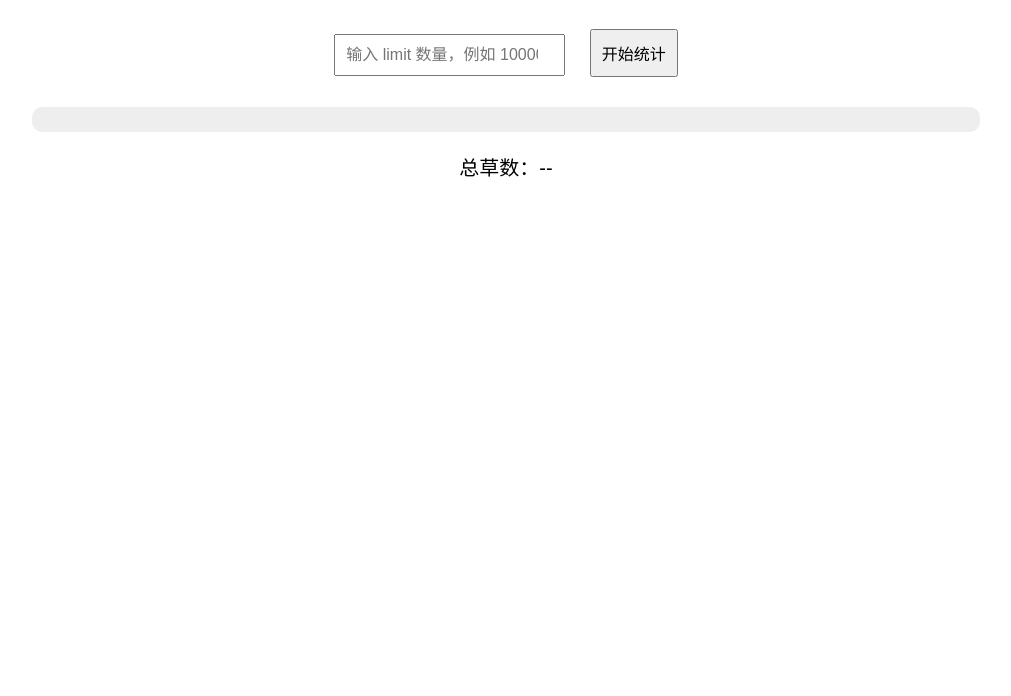
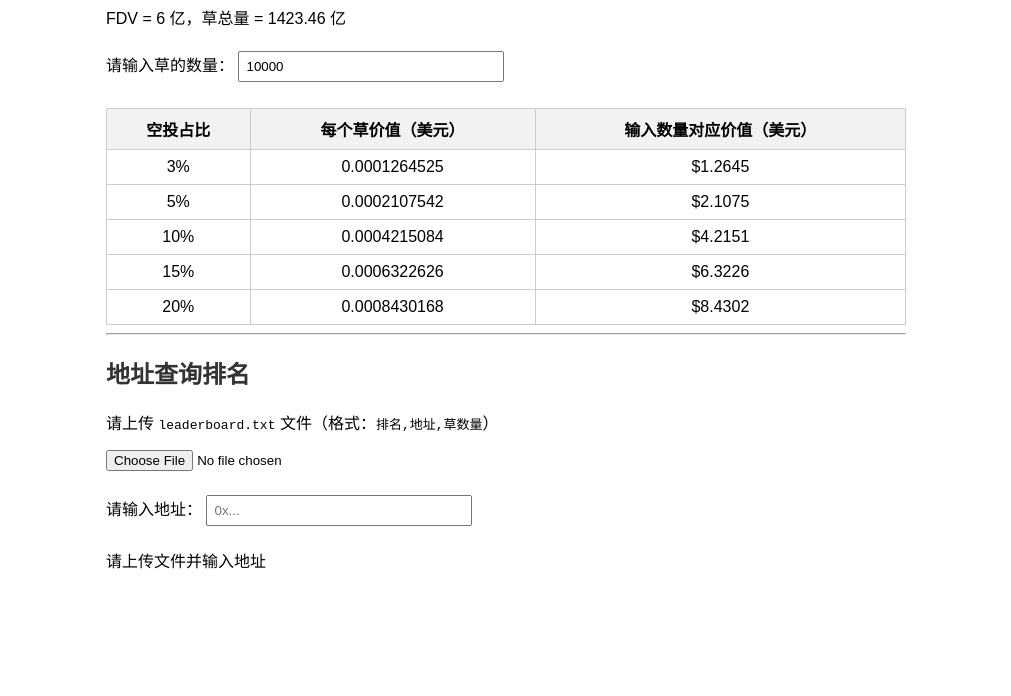
Before and after one commit to 7CCCCC21X/grass, a plain HTML site: page index.html in a window 1280 px wide. Shown: the part 104-800 px from the top of the page, without its empty margins (134-1145 px from the left). Drawn offline with Linux system fonts and the light colour scheme.

Commit message:
Update index.html

```diff
--- a/index.html
+++ b/index.html
@@ -1,104 +1,108 @@
 <!DOCTYPE html>
 <html lang="zh">
 <head>
-  <meta charset="UTF-8" />
-  <title>草总数统计</title>
+  <meta charset="UTF-8">
+  <title>草估值计算器 + 排名查询</title>
   <style>
-    body {
-      font-family: Arial, sans-serif;
-      text-align: center;
-      padding: 40px;
-    }
-
-    input, button {
-      padding: 10px;
-      font-size: 16px;
-      margin: 10px;
-    }
-
-    .progress-container {
-      width: 80%;
-      background-color: #eee;
-      border-radius: 10px;
-      overflow: hidden;
-      margin: 20px auto;
-      height: 25px;
-      position: relative;
-    }
-
-    .progress-bar {
-      height: 100%;
-      width: 0%;
-      background-color: #4caf50;
-      transition: width 0.2s ease;
-    }
-
-    .progress-text {
-      position: absolute;
-      width: 100%;
-      text-align: center;
-      line-height: 25px;
-      font-weight: bold;
-      color: #333;
-    }
-
-    .result {
-      margin-top: 20px;
-      font-size: 20px;
-    }
+    body { font-family: sans-serif; padding: 20px; max-width: 800px; margin: auto; }
+    table { width: 100%; border-collapse: collapse; margin-top: 20px; }
+    th, td { border: 1px solid #ccc; padding: 8px; text-align: center; }
+    th { background-color: #f2f2f2; }
+    input[type="number"], input[type="text"] { width: 250px; padding: 6px; margin: 6px 0; }
+    h1, h2 { color: #333; }
   </style>
 </head>
 <body>
-  <h2>🌿 统计 Eclipse 草总数</h2>
 
-  <input type="number" id="limitInput" placeholder="输入 limit 数量，例如 100000" />
-  <button onclick="fetchGrass()">开始统计</button>
+  <h1>草估值计算器</h1>
+  <p>FDV = 6 亿，草总量 = 1423.46 亿</p>
 
-  <div class="progress-container">
-    <div class="progress-bar" id="progressBar"></div>
-    <div class="progress-text" id="progressText">0%</div>
-  </div>
+  <label for="amount">请输入草的数量：</label>
+  <input type="number" id="amount" value="10000" oninput="calculate()">
 
-  <div class="result" id="result">总草数：--</div>
+  <table>
+    <thead>
+      <tr>
+        <th>空投占比</th>
+        <th>每个草价值（美元）</th>
+        <th>输入数量对应价值（美元）</th>
+      </tr>
+    </thead>
+    <tbody id="results"></tbody>
+  </table>
+
+  <hr>
+
+  <h2>地址查询排名</h2>
+  <p>请上传 <code>leaderboard.txt</code> 文件（格式：<code>排名,地址,草数量</code>）</p>
+  <input type="file" id="fileInput" accept=".txt">
+  <br><br>
+  <label for="address">请输入地址：</label>
+  <input type="text" id="address" oninput="searchAddress()" placeholder="0x...">
+  <p id="searchResult">请上传文件并输入地址</p>
 
   <script>
-    async function fetchGrass() {
-      const limit = document.getElementById("limitInput").value || 100000;
-      const resultEl = document.getElementById("result");
-      const progressBar = document.getElementById("progressBar");
-      const progressText = document.getElementById("progressText");
+    const prices = [
+      { percent: "3%", value: 0.0001264525 },
+      { percent: "5%", value: 0.0002107542 },
+      { percent: "10%", value: 0.0004215084 },
+      { percent: "15%", value: 0.0006322626 },
+      { percent: "20%", value: 0.0008430168 },
+    ];
 
-      resultEl.innerText = "📊 正在加载...";
-      progressBar.style.width = "0%";
-      progressText.innerText = "0%";
+    function calculate() {
+      const amount = parseFloat(document.getElementById("amount").value);
+      const tbody = document.getElementById("results");
+      tbody.innerHTML = "";
+      prices.forEach(p => {
+        const total = (amount * p.value).toFixed(4);
+        const row = `<tr><td>${p.percent}</td><td>${p.value.toFixed(10)}</td><td>$${total}</td></tr>`;
+        tbody.innerHTML += row;
+      });
+    }
 
-      try {
-        // 使用你自己的后端代理接口，避免 CORS 问题
-        const res = await fetch(`https://grass-o7tqurk21-7ccccc21xs-projects.vercel.app/api/grass?limit=${limit}`);
-        const json = await res.json();
-        const list = json.data || [];
+    calculate();
 
-        let total = 0;
-        const len = list.length;
+    // 地址排名逻辑
+    let leaderboard = {};
 
-        for (let i = 0; i < len; i++) {
-          total += list[i].points || 0;
+    document.getElementById("fileInput").addEventListener("change", function () {
+      const file = this.files[0];
+      if (!file) return;
 
-          // 每 100 条更新一次进度条
-          if (i % 100 === 0 || i === len - 1) {
-            const percent = ((i + 1) / len * 100).toFixed(1);
-            progressBar.style.width = `${percent}%`;
-            progressText.innerText = `${percent}%`;
+      const reader = new FileReader();
+      reader.onload = function (e) {
+        const lines = e.target.result.split(/\\r?\\n/);
+        lines.forEach(line => {
+          const [rank, address, points] = line.split(",");
+          if (rank && address && points) {
+            leaderboard[address.trim().toLowerCase()] = {
+              rank: rank.trim(),
+              points: points.trim()
+            };
           }
-        }
+        });
+        document.getElementById("searchResult").textContent = "文件已加载，输入地址即可查询";
+      };
+      reader.readAsText(file);
+    });
 
-        resultEl.innerText = `🌱 草总数为：${total.toLocaleString()}（共 ${len} 条记录）`;
-      } catch (err) {
-        resultEl.innerText = `❌ 加载失败：${err.message}`;
-        progressBar.style.width = "0%";
-        progressText.innerText = "失败";
+    function searchAddress() {
+      const addr = document.getElementById("address").value.trim().toLowerCase();
+      const result = leaderboard[addr];
+      const output = document.getElementById("searchResult");
+
+      if (!addr) {
+        output.textContent = "请输入地址";
+      } else if (!leaderboard || Object.keys(leaderboard).length === 0) {
+        output.textContent = "请先上传排行榜文件";
+      } else if (result) {
+        output.innerHTML = `✅ 地址排名：<b>#${result.rank}</b>，草数量：<b>${result.points}</b>`;
+      } else {
+        output.innerHTML = `❌ 地址未找到`;
       }
     }
   </script>
+
 </body>
 </html>
```
